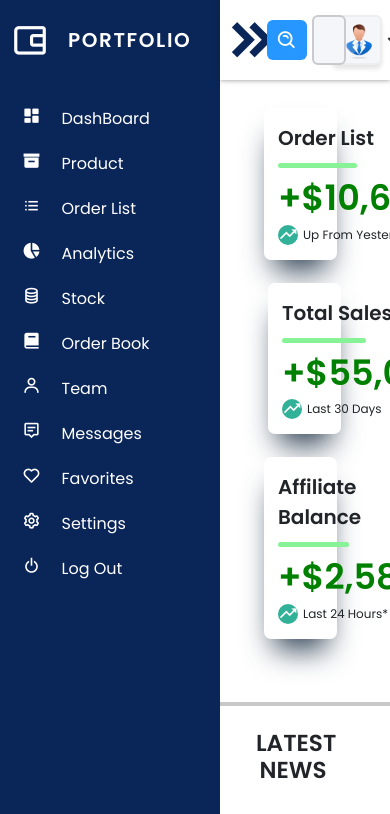
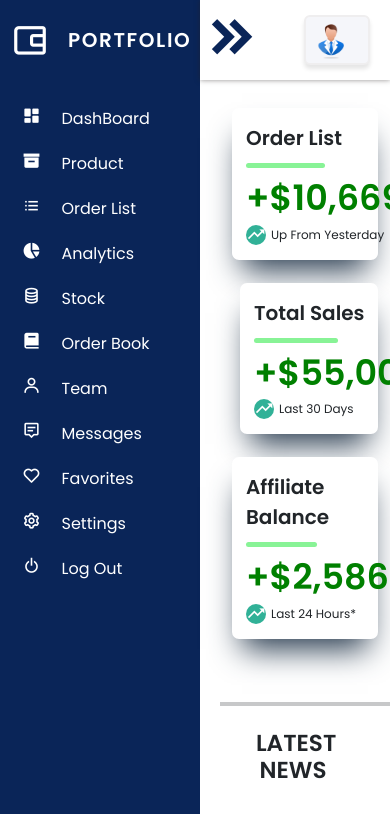
Before and after one commit to Nnadivictory25/DashBoard-demo, a plain HTML site: page index.html in a window 390 px wide. Both pictures are taken after a click on the element 97 px from the left and 40 px from the top of the page. Shown: the top 814 px of the page. Drawn offline with nearby package versions, Linux system fonts and the light colour scheme.

Commit message:
still trying to make it responsive

```diff
--- a/style.css
+++ b/style.css
@@ -429,9 +429,10 @@ nav .profile-details i{
     width: calc(65% / 2 - 15px);
  }
 }
-@media (max-width: 546px){
+@media (max-width: 556px){
     .home-content .overview-boxes .box{
      width: calc(30% / 2 - 15px);
+     flex-grow: 1 !important;
  }
 }
 @media (max-width: 990px){
@@ -446,9 +447,7 @@ nav .profile-details i{
 }
 @media (max-width: 718px){
     .home-content .overview-boxes .box{
-    width: calc(99% / 2 - 15px);
-    margin-right: 9px;
- }
+    width: 100%;
 }
 @media (max-width: 768px){
     .home-content .overview-boxes .box{
@@ -462,3 +461,43 @@ nav .profile-details i{
      width: calc(30% / 2 - 15px);
  }
 }
+@media (min-width: 558px) and (max-width: 748px){
+    .home-content .overview-boxes .box{
+    width: calc(85% / 2 - 15px);
+ }
+}
+@media (min-width: 558px) and (max-width: 708px){
+    .home-content .overview-boxes .box{
+    flex-grow: 1;
+ }
+}
+}
+@media (min-width: 558px) and (max-width: 708px){
+    .home-content .overview-boxes .box{
+    flex-grow: 1;
+ }
+}
+@media (min-width: 350px) and (max-width: 466px){
+    .sidebar.active{
+        width: 200px;
+    }
+    .sidebar.active ~ .home-section{
+        max-width: 400rem;
+    }
+    .sidebar.active ~ .home-section nav .sidebar-button{
+        display: block;
+    }
+    .sidebar.active ~ .home-section nav{
+        width: calc(100% - 200px);
+        left: 200px;
+    }
+    .sidebar.active ~  .home-section nav .search-box{
+        display: none;
+    }
+     nav .profile-details i{
+        display: none;
+    }
+    .sidebar.active ~ .home-section nav .sidebar-button{
+            display: block;
+    }
+}
```
Also changed, not shown: index.html (+14 -0 lines).
